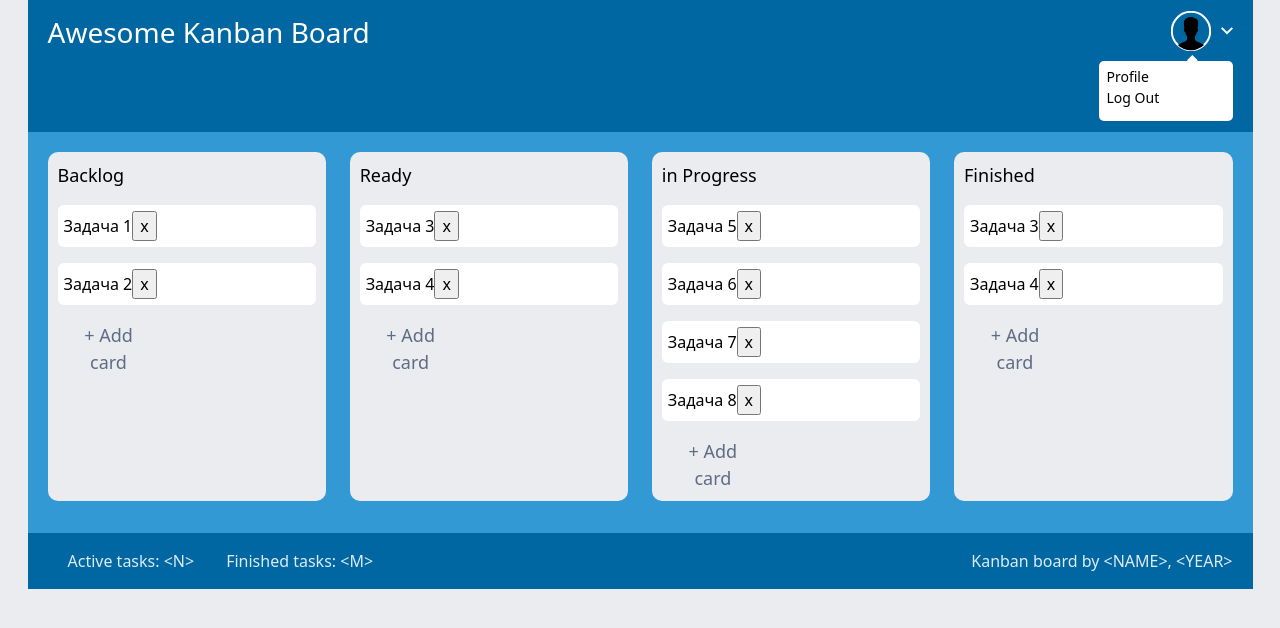
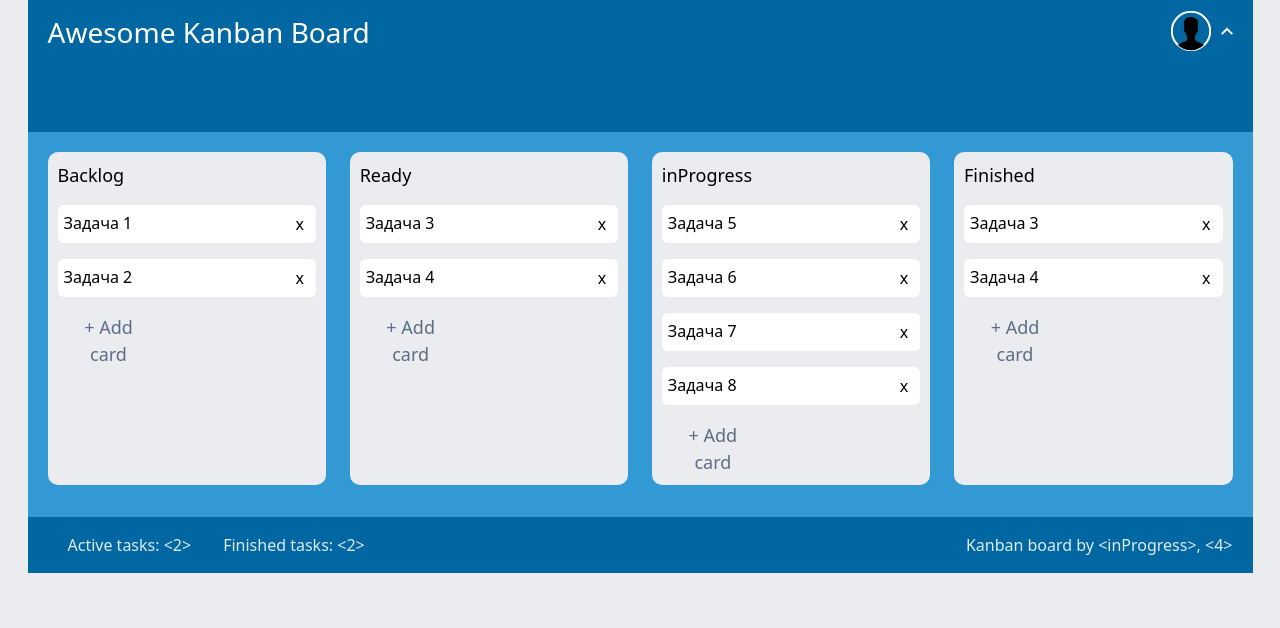
Before and after one commit to Vasek2024/kanban-board, a React (Vite) app: page / in a window 1280 px wide. Shown: the top 628 px of the page. Built offline with nearby package versions, Linux system fonts and the light colour scheme.

Commit message:
Работа над конкретной задачей

```diff
--- a/src/App.css
+++ b/src/App.css
@@ -3,6 +3,7 @@
   padding: 0;
   margin: 0 auto;
   max-width: 1225px;
+  /* max-height: 640px; */
   background: #3299d5;
   /* border: 1px solid red; */
 }
--- a/src/App.jsx
+++ b/src/App.jsx
@@ -23,7 +23,7 @@ function App() {
         ]
     },
     inProgress:{
-        name: 'in Progress',
+        name: 'inProgress',
         items: [
             {id: '5', content:'Задача 5'},
             {id: '6', content:'Задача 6'},
@@ -40,11 +40,12 @@ function App() {
     }
 })
 
-    const [newTask, setNewTask] = useState('')
+    const [newTask, setNewTask] = useState('') // Новая задача
 
     const [draggedItem, setDraggedItem] = useState(null) // Какую задачу перетачкиваем
-// Состояние для управления видимостью div
-    const [showInput, setShowInput] = useState(false);
+
+    const [showInput, setShowInput] = useState(false);// Состояние для управления видимостью div
+
 
     // При клике на кнопку
     const handleButtonClick = () => {
@@ -53,7 +54,7 @@ function App() {
 
 
     // Создание новой задачи
-    const addTaskName = (titleTask) => {
+    const addTaskName = (titleTask, e) => {
         if(newTask.trim() === '') return alert ('Вы не ввели новую задачу!!!') // если строка пустая
 
         const updateColumns = {...columns}
@@ -67,6 +68,8 @@ function App() {
         setNewTask('')
     }
 
+
+    // onChange из value
     const handleValueChange = (event) => {
         event.preventDefault();
         setNewTask(event.target.value)
@@ -113,6 +116,10 @@ function App() {
         setDraggedItem(null)
     }
 
+    // Для footer
+    const backlogCount = columns.Backlog.items.length;
+    const inProgressCount = columns.inProgress.items.length;
+    const finishedCount = columns.Finished.items.length;
 
 
   return (
@@ -130,7 +137,11 @@ function App() {
                 handleDrop = {handleDrop}
                 handleValueChange = {handleValueChange}
         />
-      <Footer />
+        <Footer
+                backlogCount = {backlogCount}
+                inProgressCount = {inProgressCount}
+                finishedCount = {finishedCount}
+        />
     </div>
   )
 }
--- a/src/components/Footer/Footer.jsx
+++ b/src/components/Footer/Footer.jsx
@@ -1,15 +1,15 @@
 import './Footer.css'
 
-function Footer() {
+function Footer(props) {
 
     return (
       <div className='footer'>
         <ul className='footer__finished'>
-            <li>Active tasks: &lt;N&gt;</li>
-            <li>Finished tasks: &lt;M&gt;</li>
+            <li>Active tasks: &lt;{props.backlogCount}&gt;</li>
+            <li>Finished tasks: &lt;{props.finishedCount}&gt;</li>
         </ul>
         <ul className='footer__kanban'>
-            <li>Kanban board by &lt;NAME&gt;, &lt;YEAR&gt;</li>
+            <li>Kanban board by &lt;inProgress&gt;, &lt;{props.inProgressCount}&gt;</li>
         </ul>
       </div>
     )
--- a/src/components/Header/Header.css
+++ b/src/components/Header/Header.css
@@ -26,23 +26,58 @@
 }
 .burger__icon-avatar{
     width: 40px;
+    cursor: pointer;
 }
 .burger__icon-closed{
     width: 12px;
 }
 .burger__icon-open{
     width: 12px;
+    /* display: none; */
+    /* cursor: pointer; */
+}
+.none{
     display: none;
 }
 .burger__registration{
     /* margin-right: 20px; */
+    /* position: relative; */
     padding: 8px;
     border-radius: 5px;
     width: 134px;
     height: 60px;
     background: #fff;
-    /* display: none; */
+    opacity: 0;
+    transform: translateY(-10px);
+    visibility: hidden;
+    transition: 0.3s;
 }
+
+/* .burger__registration ::before,
+.burger__registration ::after{
+    display: block;
+    content: "";
+    position: absolute;
+    width: 20px;
+    height: 20px;
+    right: 15px;
+    border: 10px solid transparent;
+}
+.burger__registration ::before{
+    top: -20px;
+    border: 10px solid #cb1c1c;
+}
+.burger__registration ::after{
+    top: -19px;
+    border: 10px solid #fff;
+} */
+
+.burger__registration.active{
+    transform: translateY(0);
+    opacity: 1;
+    visibility: visible;
+}
+
 .burger__registration-rectangle{
     margin-top: -14px;
     margin-left: 80px;
@@ -59,6 +94,11 @@
     font-weight: 400;
     font-size: 14px;
     color: #000;
+    cursor: pointer;
+}
+.burger__registration-profile:hover,
+.burger__registration-log:hover{
+    color: #0079bf;
 }
 
 @media (max-width: 370px){
--- a/src/components/Header/Header.jsx
+++ b/src/components/Header/Header.jsx
@@ -1,4 +1,4 @@
-import React from 'react';
+import { React, useState } from 'react'
 // import logo from '../../components/Header/user-avatar.svg';
 // import './arrow-down.svg'
 // import './Vector.svg'
@@ -6,16 +6,18 @@ import './Header.css'
 
 function Header() {
 
+    const [isOpen, setOpen] = useState(false) // Для бургера
+
   return (
     <div className='header'>
         <div className='header__title'>Awesome Kanban Board</div>
         <div className='header__burger'>
             <div className='burger__icon'>
-                <img className='burger__icon-avatar' src="/public/user-avatar.svg" alt="Логотип компании"></img>
-                <img className='burger__icon-closed' src="/public/closed.svg" alt="Развернуть"></img>
-                <img className='burger__icon-open' src="/public/open.svg" alt="Свернуть"></img>
+                <img className='burger__icon-avatar' onClick={() => setOpen(!isOpen)} src="/public/user-avatar.svg" alt="Логотип компании"></img>
+                <img className={`burger__icon-closed ${isOpen ? 'active' : 'none'}`} src="/public/closed.svg" alt="Развернуть"></img>
+                <img className={`burger__icon-open ${!isOpen ? 'active' : 'none'}`} src="/public/open.svg" alt="Свернуть"></img>
             </div>
-            <div className='burger__registration'>
+            <div className= {`burger__registration ${isOpen ? 'active' : ''}`}>
                 <ul className='burger__registration-profile'>
                     <img className='burger__registration-rectangle' src="/public/Rectangle 27.svg" alt="Свернуть"></img>
                     <li className='burger__registration-profile'>Profile</li>
--- a/src/components/Main/Main.css
+++ b/src/components/Main/Main.css
@@ -5,12 +5,17 @@
     display: flex;
     justify-content: space-between;
     column-gap: 2%;
+    /* max-height: 400px; */
 }
 .main__ready{
     padding: 10px;
     border-radius: 10px;
     width: 24%;
     background: #ebecf0;
+    max-height: 540px;
+    overflow-y: auto;
+    scrollbar-width: 12px;
+    scrollbar-color: #cbcbcb #fff;
 }
 .main__ready-h2{
     margin-bottom: 16px;
@@ -26,6 +31,14 @@
     color: #000;
     background: #fff;
     border-radius: 6px;
+    display: flex;
+    justify-content: space-between;
+    text-align: center;
+}
+.main__ready-delite{
+    background: #fff;
+    border: none;
+    cursor: pointer;
 }
 
 
--- a/src/components/Main/Main.jsx
+++ b/src/components/Main/Main.jsx
@@ -1,4 +1,5 @@
 import './Main.css'
+import ConbanProject from '../pages/ConbanProject'
 
 function Main(props) {
 
@@ -15,12 +16,6 @@ function Main(props) {
                 {/* заголовки */}
                 <div className='main__ready-h2'>
                     {props.columns[columnId].name}
-
-                    {/* НАДО ПЕРЕДАТЬ В ФУТЕР колличество задач*/}
-                    <span className='main__list-lists-span'>
-                        {/* {columns[columnId].items.length} */}
-                    </span>
-
                 </div>
                 <div>
                     {/* Если задач нету И если они есть */}
@@ -32,7 +27,7 @@ function Main(props) {
                                 draggable onDragStart={() => props.handleDragStart(columnId, items)}>
                                 <span>{items.content}</span>
 
-                                <button onClick={() => props.removeTask(columnId, items.id)}>
+                                <button className='main__ready-delite' onClick={() => props.removeTask(columnId, items.id)}>
                                     <span>x</span>
                                 </button>
                             </div>
@@ -41,7 +36,7 @@ function Main(props) {
                 </div>
 
                 {props.showInput && (
-                    <>
+                    <> {/* Фрагмент */}
                         <input className='main__ready-task'
                             type='text'
                             value = {props.newTask.value}
--- /dev/null
+++ b/src/components/pages/ConbanProject.jsx
@@ -0,0 +1,17 @@
+import './ConbanProject.css'
+
+const  ConbanProject = (props) => {
+    return (
+
+        <div key={props.items.id} className='main__ready-good'
+                                draggable onDragStart={() => props.handleDragStart(props.columnId, props.items)}>
+                                <span>{props.items.content}</span>
+
+                                <button className='main__ready-delite' onClick={() => props.removeTask(props.columnId, props.items.id)}>
+                                    <span>x</span>
+                                </button>
+                            </div>
+     );
+}
+
+export default ConbanProject;
```
Also changed, not shown: src/components/Pages/Pages.jsx (deleted, +0 -10 lines), src/components/pages/ConbanProject.css (added). Lines whose indentation alone changed are shown as unchanged.
